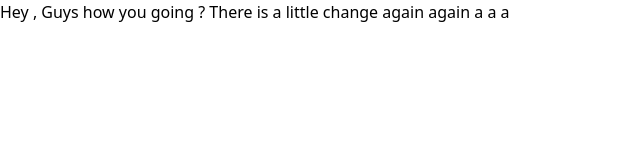
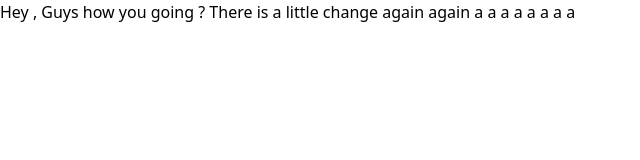
Before and after one commit to monikkacha/react-tailwind-crypto, a React (Create React App) app: page / in a window 1280 px wide. Shown: the top 160 px of the page, without its empty margins (0-640 px from the left). Built offline with nearby package versions, Linux system fonts and the light colour scheme.

Commit message:
changing again

```diff
--- a/src/App.js
+++ b/src/App.js
@@ -2,7 +2,7 @@ function App() {
   return (
     <div className="">
       Hey , Guys how you going ?
-      There is a little change again again a a a
+      There is a little change again again a a a a a a a a
     </div>
   );
 }
```
